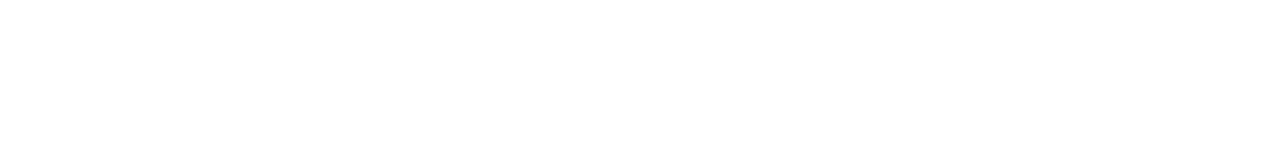
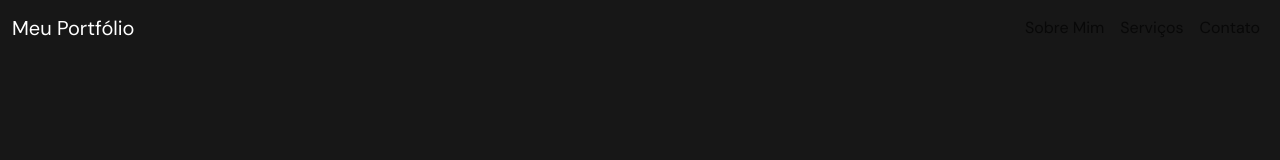
Before and after one commit to CharllysFernandes/charllysfernandes.github.io, a plain HTML site: page new/index.html in a window 1280 px wide. Drawn offline with nearby package versions, Linux system fonts and the light colour scheme.

Commit message:
Update index.html

```diff
--- a/new/index.html
+++ b/new/index.html
@@ -7,9 +7,42 @@
     <title>Charllys Fernandes - Desenvolvedor Web</title>
     <meta name="description" content="Portfólio pessoal de Charllys Fernandes, com projetos pronto com HTML, CSS, Javascript.">
 
+    <link href="https://cdn.jsdelivr.net/npm/bootstrap@5.3.0-alpha1/dist/css/bootstrap.min.css" rel="stylesheet" integrity="sha384-GLhlTQ8iRABdZLl6O3oVMWSktQOp6b7In1Zl3/Jr59b6EGGoI1aFkw7cmDA6j6gD" crossorigin="anonymous">
+    <link href="https://fonts.googleapis.com/css2?family=DM+Sans&display=swap" rel="stylesheet">
 
+    <style>
+        body{
+            background-color: #171717;
+            font-family: 'DM Sans', sans-serif;
+            color: #fff !important;
+        }
+
+    </style>
 </head>
 <body>
+    <nav class="navbar navbar-expand-lg">
+        <div class="container-fluid">
+          <a class="navbar-brand text-white" href="#">Meu Portfólio</a>
+          <button class="navbar-toggler" type="button" data-bs-toggle="collapse" data-bs-target="#navbarNav" aria-controls="navbarNav" aria-expanded="false" aria-label="Toggle navigation">
+            <span class="navbar-toggler-icon"></span>
+          </button>
+          <div class="collapse navbar-collapse" id="navbarNav">
+            <ul class="navbar-nav ms-auto">
+              <li class="nav-item">
+                <a class="nav-link" aria-current="page" href="#sobre-mim">Sobre Mim</a>
+              </li>
+              <li class="nav-item">
+                <a class="nav-link" href="#servicos">Serviços</a>
+              </li>
+              <li class="nav-item">
+                <a class="nav-link" href="#contato">Contato</a>
+              </li>
+            </ul>
+          </div>
+        </div>
+      </nav>
+
+
 
 </body>
 </html>
```
